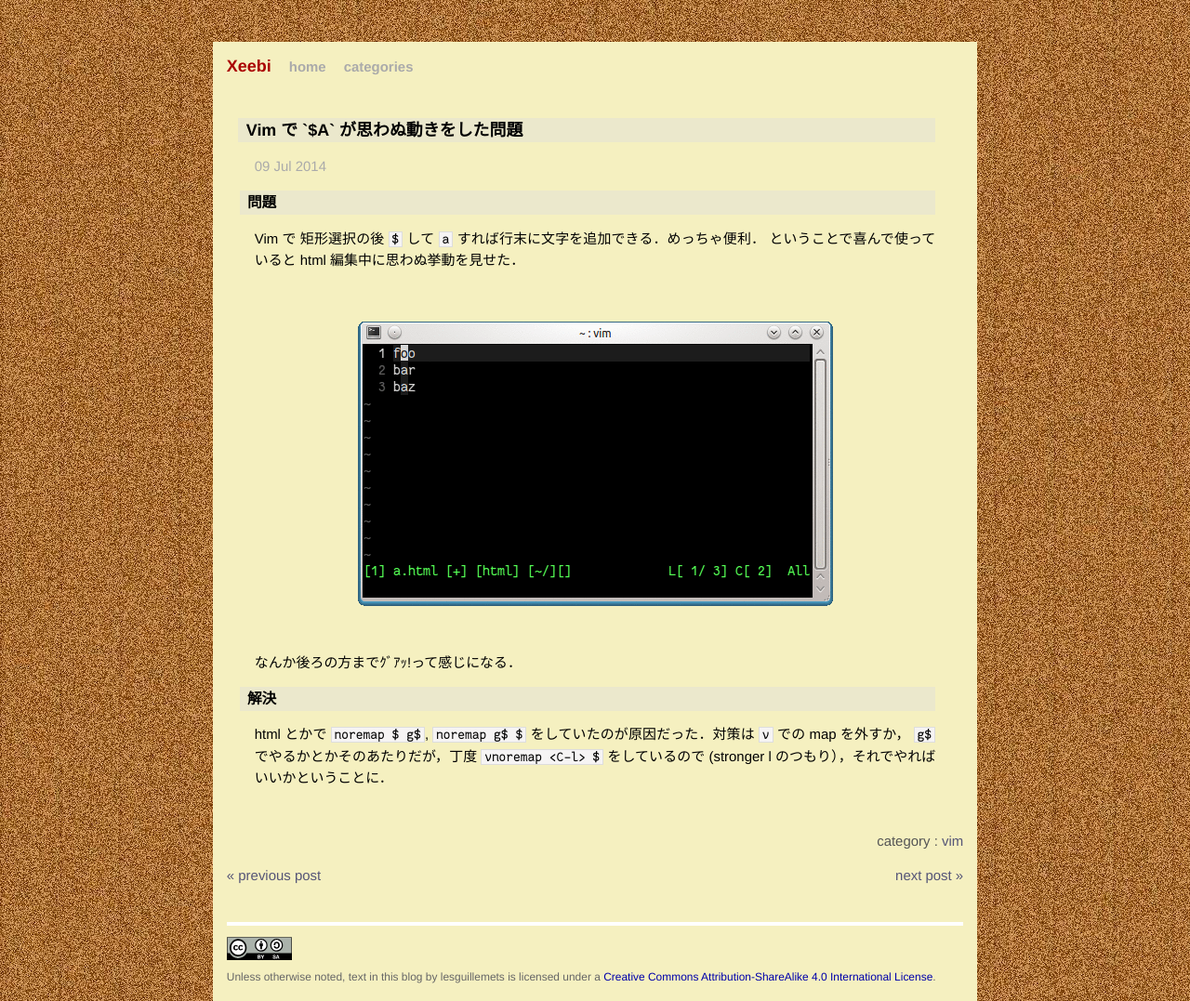
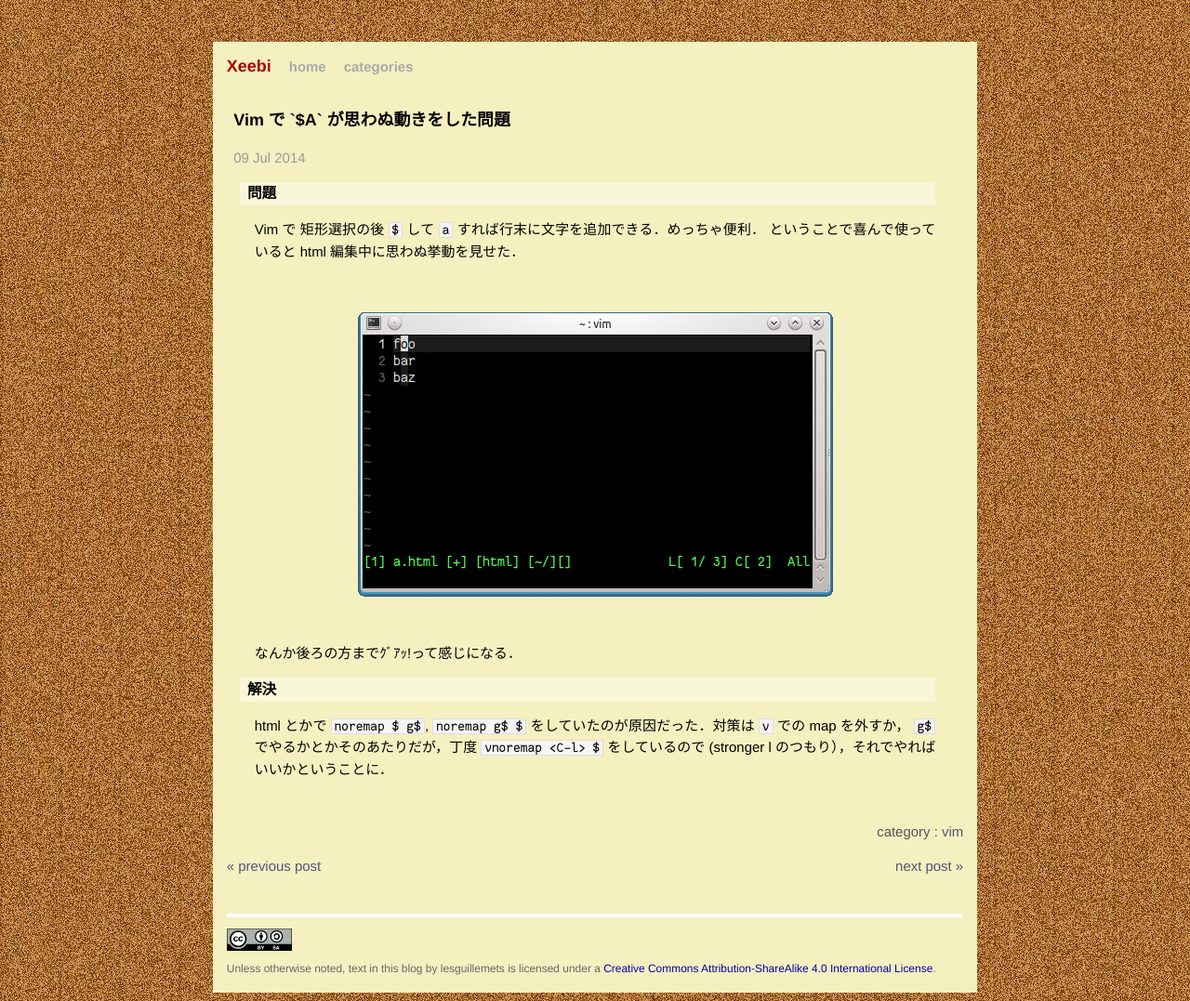
Before and after one commit to lesguillemets/blog, a Jekyll site: the page built from _posts/2014-07-09-vim-Cv.md, in a window 1280 px wide. Shown: the whole page at 93% size. Built offline with Jekyll 4.4.1, drawn with Linux system fonts in a browser that asks for light colours.

Commit message:
some tweaks consering h1 and time for each post

```diff
--- a/_layouts/post.html
+++ b/_layouts/post.html
@@ -2,10 +2,11 @@
 layout: default
 ---
 <article class="post">
-<h1>{{ page.title }}</h1>
-<p class="meta">{{ page.date | date_to_string }}</p>
-
-{{ content }}
+  <header class="postheader">
+    <h1>{{ page.title }}</h1>
+    <time datetime="{{page.date|date: "%Y-%m-%d"}}">{{ page.date | date_to_string }}</time>
+  </header>
+  {{ content }}
 </article>
 <footer class="postfooter">
   <div class="cat">
--- a/css/main.css
+++ b/css/main.css
@@ -193,14 +193,21 @@ div.highlight>pre {
     background-color:#111;
 }
 
-article.post h1,article.post h2, article.post h3{
+article.post h2, article.post h3{
     margin-top:0.5em;
     margin-bottom:0.5em;
     margin-left:-1em;
     padding:0.1em;
     padding-left:0.5em;
-    background-color: rgba(220,220,220,0.4);
+    background-color: rgba(256,256,256,0.4);
 }
+
+
+header.postheader{
+    margin-left:-1.5em;
+    margin-bottom:1em;
+}
+
 
 article.post h1 {
     font-size:120%;
@@ -212,6 +219,10 @@ article.post h2 {
 
 article.post h3{
     font-size:105%;
+}
+
+article.post time {
+  color: #999;
 }
 
 
```
